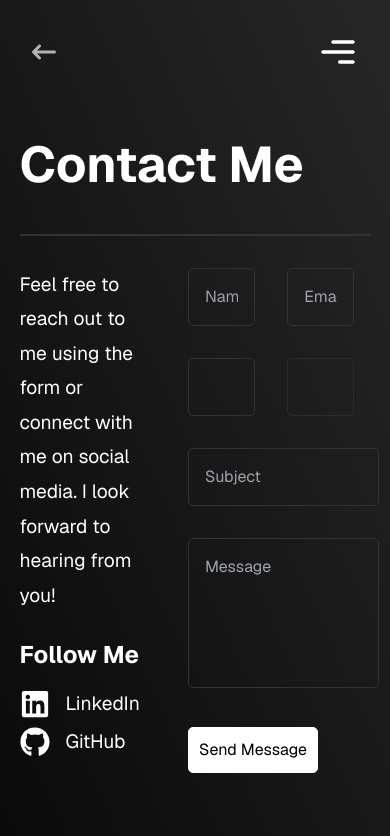
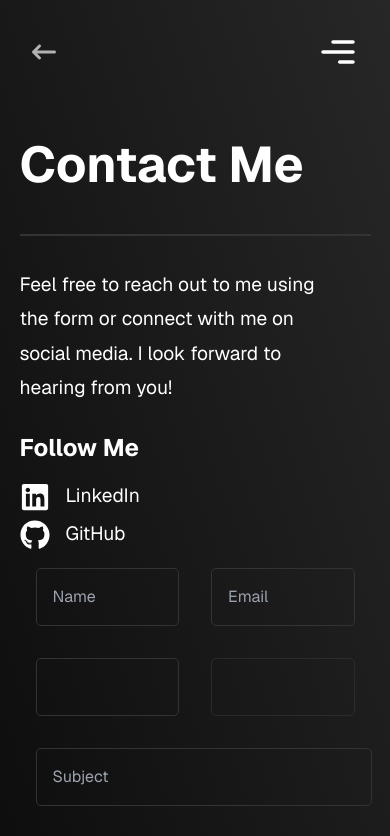
Before and after one commit to joshhhff/josh-website-next-js, a Next.js app: page /contact in a window 390 px wide. Shown: the top 836 px of the page. Built offline with nearby package versions, Linux system fonts and the light colour scheme.

Commit message:
responsive contact form

```diff
--- a/src/app/components/contact-form.tsx
+++ b/src/app/components/contact-form.tsx
@@ -43,7 +43,7 @@ export default function ContactForm() {
     }
 
     return (
-        <form onSubmit={submitContactForm} style={{ width: '60%', display: 'flex', flexDirection: 'column', borderRadius: '8px', background: 'transparent' }}>
+        <form className="contact-form-details" onSubmit={submitContactForm} style={{ width: '60%', display: 'flex', flexDirection: 'column', borderRadius: '8px', background: 'transparent' }}>
             <div className="name-details">
             <div className="name-inputs" style={{ display: 'flex', flexDirection: 'row', width: '100%', justifyContent: 'space-evenly' }}>
                 <input
@@ -119,7 +119,7 @@ export default function ContactForm() {
             <textarea
                 placeholder="Message"
                 required={true}
-                style={{ width: '96%', padding: '1rem', margin: '1rem', borderRadius: 5, border: '1px solid #333333', backgroundColor: 'transparent', height: '150px', resize: 'none' }}
+                style={{ width: '96%', padding: '1rem', margin: '1rem', borderRadius: 5, border: '1px solid #333333', backgroundColor: 'transparent', height: '200px', resize: 'none' }}
                 value={message}
                 onChange={(e: React.ChangeEvent<HTMLTextAreaElement>) => setMessage(e.target.value)}
             />
--- a/src/app/contact/page.tsx
+++ b/src/app/contact/page.tsx
@@ -4,14 +4,14 @@ import LoadingSpinner from "../components/loading";
 
 export default function ContactMe() {
     return (
-        <div className="page-container" style={{ height: '100vh', width: '100%', paddingTop: '15vh', paddingLeft: '5vw', paddingRight: '5vw' }}>
+        <div className="page-container" style={{ height: '100%', width: '100%', paddingTop: '15vh', paddingLeft: '5vw', paddingRight: '5vw' }}>
             <div className="page-title" style={{ textAlign: 'left', width: '100%' }}>
                 <h1 style={{ fontSize: 50, fontWeight: 'bold' }}>Contact Me</h1>
             </div>
             <hr style={{ backgroundColor: '#333333', borderTop: '2px solid #333333', marginTop: '2rem', marginBottom: '2rem' }} />
-            <div style={{ display: 'flex' }}>
+            <div className="contact-form" style={{ display: 'flex' }}>
                 <div style={{ flex: 1, marginRight: '2rem' }}>
-                    <p style={{ fontSize: '1.2rem', lineHeight: '1.8' }}>
+                    <p className="contact-info" style={{ fontSize: '1.2rem', lineHeight: '1.8' }}>
                         Feel free to reach out to me using the form or connect with me on social media.
                         I look forward to hearing from you!
                     </p>
--- a/src/app/globals.css
+++ b/src/app/globals.css
@@ -62,6 +62,15 @@ body {
     .mobile-nav {
         display: block;
         margin-left: auto;
+    }
+
+    .contact-form {
+        flex-direction: column;
+    }
+
+    .contact-form-details {
+        margin-top: 10px;
+        width: 100% !important;
     }
 }
 
--- a/src/app/page.tsx
+++ b/src/app/page.tsx
@@ -10,7 +10,7 @@ export default function Home() {
             <div className="landing-title" style={{ position: 'relative', width: '100%', height: '100%', display: 'flex', justifyContent: 'center', alignItems: 'center', flexDirection: 'column' }}>
                 <Image src={homeImage} alt="Josh Ford" layout="fill" objectFit="cover" />
                 <h1 className="slide-in" style={{ position: 'relative', zIndex: 1, color: 'white', fontSize: '2.5rem', textAlign: 'center' }}>{"Hi, I'm Josh. A NetSuite Developer"}</h1>
-                <h2 className="slide-in" style={{ position: 'relative', zIndex: 1, color: 'white', fontSize: '1.1rem', marginTop: 10, width: '60%', textAlign: 'center' }}>I build custom software and solutions for businesses running on NetSuite. Feel like your account needs tailoring to your needs? Reach out for a consultation.</h2>
+                <h2 className="slide-in" style={{ position: 'relative', zIndex: 1, color: 'white', fontSize: '1.1rem', marginTop: 10, width: '60%', textAlign: 'center' }}>I build custom software and solutions for businesses running on NetSuite.</h2>
                 <div className="buttons slide-in" style={{ zIndex: 1, display: 'flex', flexDirection: 'row', justifyContent: 'space-between', width: '18rem', marginTop: 20 }}>
                     <Link href="/projects"><Button text="Recent Projects" buttonColour="white" textColour="black" borderRadius={5} /></Link>
                     <Link href="/contact"><Button text="Contact Me" buttonColour="black" textColour="white" borderRadius={5} /></Link>
```
